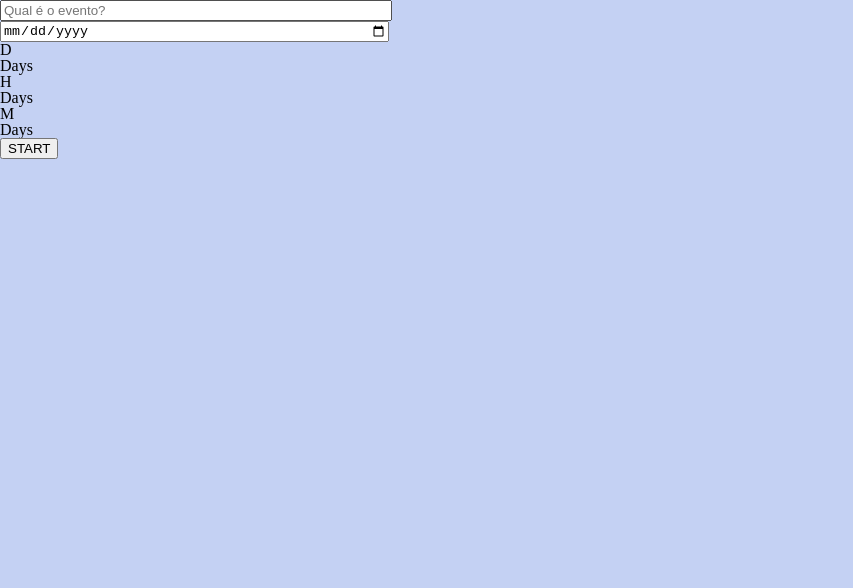
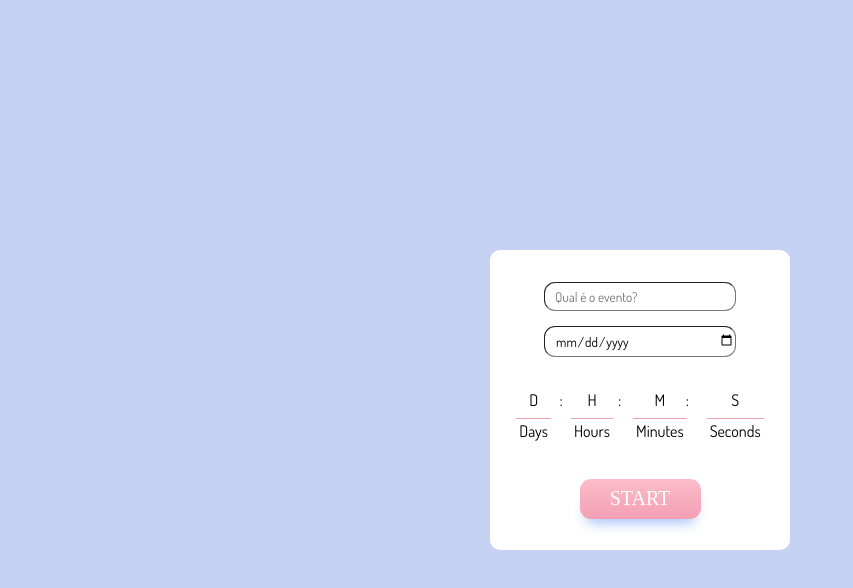
Before and after one commit to pradokez/app-countdown-timer, a website: page app.html in a window 1280 px wide. Shown: the whole page, without its empty margins (0-853 px from the left). Drawn offline with Linux system fonts and the light colour scheme; a web font is replaced by a local one.

Commit message:
style: CSS adjustments

```diff
--- a/app.html
+++ b/app.html
@@ -3,24 +3,35 @@
   <head>
     <title>Countdown App</title>
     <meta charset="utf-8" />
-    <link rel="stylesheet" href="reset.css">
-    <link rel="stylesheet" href="/scss/app.css">
+    <link rel="stylesheet" href="reset.css" />
+    <link rel="stylesheet" href="/scss/app.css" />
   </head>
   <body>
     <div class="container">
-      <input type="text" placeholder="Qual é o evento?" class="event-name"/>
-      <input type="date" class="event-date"/>
-      <div class="countdown">
-        <p class="day">D</p>
-        <p class="countdown-label">Days</p>
+      <div class="box">
+        <input type="text" placeholder="Qual é o evento?" class="event-name input" />
+        <input type="date" class="event-date input" />
+        <div class="countdown">
+          <div class="days column">
+            <p>D</p>
+            <p class="countdown-label">Days</p>
+          </div>
+          <div class="hours column">
+            <p>H</p>
+            <p class="countdown-label">Hours</p>
+          </div>
+          <div class="mimutes column">
+            <p>M</p>
+            <p class="countdown-label">Minutes</p>
+          </div>
+          <div class="seconds column">
+            <p>S</p>
+            <p class="countdown-label">Seconds</p>
+          </div>
 
-        <p class="hour">H</p>
-        <p class="countdown-label">Days</p>
-
-        <p class="minute">M</p>
-        <p class="countdown-label">Days</p>
+        </div>
+        <button class="start-button" type="button">START</button>
       </div>
     </div>
-    <button type="button">START</button>
   </body>
 </html>
--- a/scss/app.scss
+++ b/scss/app.scss
@@ -1,20 +1,99 @@
 //variables
 $blue: #cfecf2;
 $baby-blue: #def0f2;
-$pink: #fdd5de;
+$pink: rgba(242, 159, 179, 1);
 $baby-pink: #fde2e7;
 $dark-blue: #c4d1f3;
 
+@import url("https://fonts.googleapis.com/css2?family=Coiny&display=swap");
+@import url("https://fonts.googleapis.com/css2?family=Dosis:wght@200;300;400;500;600;700;800&display=swap");
 
-body{
-    background-color: $dark-blue
+body {
+  margin: 0;
+  background-color: $dark-blue;
 }
 
 .container {
-    display: flex;
-    flex-direction: column;
+  width: 100vw;
+  height: 100vh;
+  display: flex;
+  flex-direction: row;
+  justify-content: center;
+  align-items: center;
 }
 
-input {
-    width: 30%;
+.box {
+  display: flex;
+  align-items: center;
+  justify-content: center;
+  flex-direction: column;
+  width: 300px;
+  height: 300px;
+  background-color: white;
+  border-radius: 10px;
 }
+
+.input {
+  margin-bottom: 15px;
+  width: 60%;
+  padding: 3px;
+  border-radius: 11px;
+  border-width: 1px;
+  padding: 5px 0 5px 10px;
+  font-family: Dosis;
+}
+
+.countdown {
+  display: flex;
+  flex-direction: row;
+  margin: 20px 30px 30px 30px;
+  font-family: Dosis;
+}
+
+.column {
+  display: flex;
+  flex-direction: column;
+  align-items: center;
+
+  margin: 0 10px 10px 10px;
+
+  &::after {
+    content: ":";
+    margin-left: 55px;
+    position: absolute;
+  }
+  &:last-child {
+    &::after {
+        display: none;
+    }
+}
+}
+
+.countdown-label {
+    border-top: 1px;
+    border-style: solid;
+    border-color: $pink;
+    padding: 4px 3px 0 3px;
+    margin-top: 10px;
+}
+
+.start-button {
+  font-size: 20px;
+  font-family: Coiny;
+  width: 121px;
+  height: 40px;
+  border-width: 0px;
+  color: rgba(255, 255, 255, 1);
+  border-color: rgba(110, 57, 57, 1);
+  border-top-left-radius: 11px;
+  border-top-right-radius: 11px;
+  border-bottom-left-radius: 11px;
+  border-bottom-right-radius: 11px;
+  box-shadow: 0px 10px 14px -7px rgba(157, 182, 245, 1);
+  text-shadow: 0px 1px 0px rgba(251, 177, 194, 1);
+  background: linear-gradient(rgba(252, 189, 201, 1), rgba(242, 159, 179, 1));
+}
+
+.start-button:hover {
+  background: linear-gradient(rgba(242, 159, 179, 1), rgba(252, 189, 201, 1));
+}
```
Also changed, not shown: scss/app.css, 1 other file.
